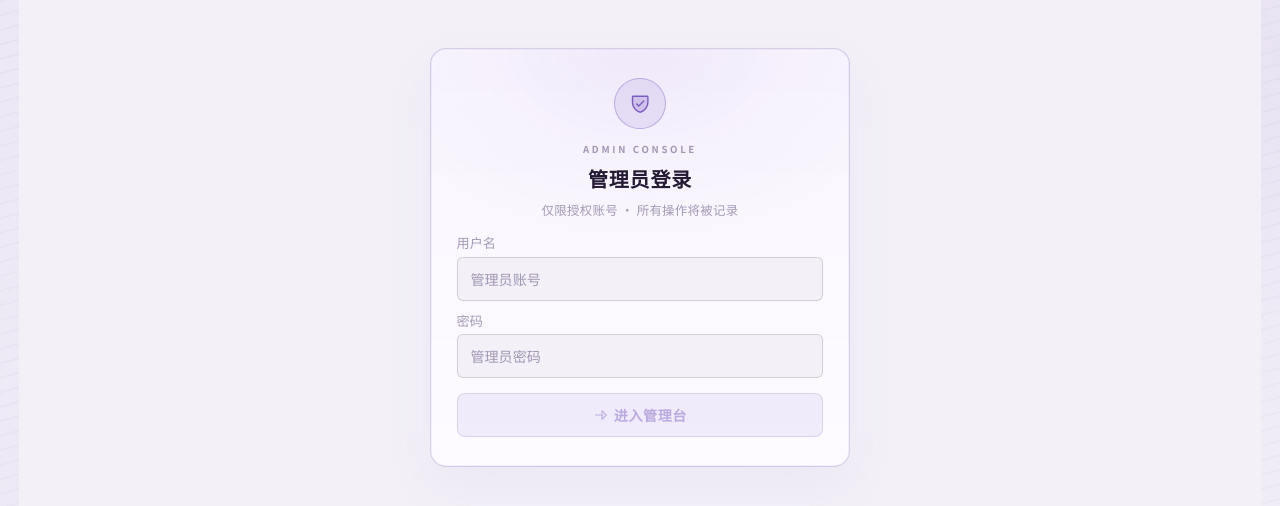
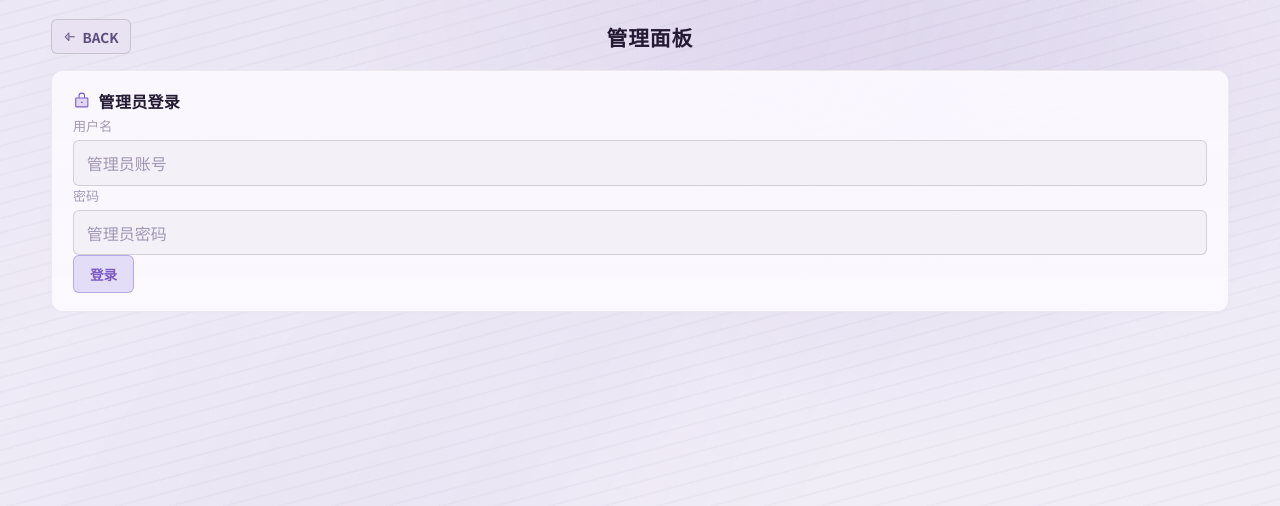
Before and after one commit to BillBlueInnit/Phrolova, a Vue app in the folder apps/client/: page /admin in a window 1280 px wide. Shown: the top 506 px of the page. Built offline with nearby package versions, Linux system fonts and the light colour scheme.

Commit message:
refactor: simplify admin authentication logic and improve login page layout

```diff
--- a/apps/client/src/components/admin/AdminShell.vue
+++ b/apps/client/src/components/admin/AdminShell.vue
@@ -1,23 +1,10 @@
 <script setup lang="ts">
-import { onMounted } from "vue";
 import { useRouter, useRoute } from "vue-router";
-import { Icon } from "@iconify/vue";
 import { useAdmin } from "@/composables/useAdmin";
-import { apiPath, requestJson } from "@/utils/http";
 
 const router = useRouter();
 const route = useRoute();
-const { doLogout, clearToken, adminToken } = useAdmin();
-
-onMounted(async () => {
-  if (!adminToken.value) { router.replace({ name: "admin-login" }); return; }
-  try {
-    await requestJson(apiPath("/admin/logs"), { headers: { "X-Admin-Token": adminToken.value } });
-  } catch {
-    clearToken();
-    router.replace({ name: "admin-login" });
-  }
-});
+const { doLogout } = useAdmin();
 
 const tabs = [
   { key: "diff", label: "对比同步", icon: "ph:git-diff-duotone", to: "/admin/diff" },
--- a/apps/client/src/composables/useAdmin.ts
+++ b/apps/client/src/composables/useAdmin.ts
@@ -1,53 +1,14 @@
-import { reactive, shallowRef } from "vue";
 import { apiPath, requestJson } from "@/utils/http";
 
-const adminToken = shallowRef(localStorage.getItem("admin_token") || "");
-const authLoading = shallowRef(false);
-const authError = shallowRef("");
-const loginForm = reactive({ username: "", password: "" });
+export function useAdmin() {
+  function adminHeaders(): Record<string, string> {
+    return { "X-Admin-Token": localStorage.getItem("admin_token") || "" };
+  }
 
-function setToken(t: string) { adminToken.value = t; localStorage.setItem("admin_token", t); }
-function clearToken() { adminToken.value = ""; localStorage.removeItem("admin_token"); }
+  function doLogout() {
+    requestJson(apiPath("/admin/logout"), { method: "POST", headers: adminHeaders() }).catch(() => {});
+    localStorage.removeItem("admin_token");
+  }
 
-async function doLogin() {
-  authLoading.value = true; authError.value = "";
-  try {
-    const data = await requestJson<{ status: string; token?: string; message?: string }>(
-      apiPath("/admin/login"), { method: "POST", body: JSON.stringify({ username: loginForm.username.trim(), password: loginForm.password }) },
-    );
-    if (data.status === "success" && data.token) {
-      setToken(data.token);
-      loginForm.username = "";
-      loginForm.password = "";
-    } else {
-      authError.value = data.message || "登录失败";
-    }
-  } catch (e) {
-    authError.value = e instanceof Error ? e.message : "登录请求失败";
-  } finally {
-    authLoading.value = false;
-  }
+  return { adminHeaders, doLogout };
 }
-
-function doLogout() {
-  requestJson(apiPath("/admin/logout"), { method: "POST", headers: { "X-Admin-Token": adminToken.value } }).catch(() => {});
-  clearToken();
-}
-
-function adminHeaders(): Record<string, string> {
-  return { "X-Admin-Token": adminToken.value };
-}
-
-export function useAdmin() {
-  return {
-    adminToken,
-    authLoading,
-    authError,
-    loginForm,
-    doLogin,
-    doLogout,
-    adminHeaders,
-    setToken,
-    clearToken,
-  };
-}
--- a/apps/client/src/pages/AdminLoginPage.vue
+++ b/apps/client/src/pages/AdminLoginPage.vue
@@ -1,34 +1,47 @@
 <script setup lang="ts">
-import { watch } from "vue";
-import { useRouter } from "vue-router";
-import { Icon } from "@iconify/vue";
-import { useAdmin } from "@/composables/useAdmin";
+import { reactive, shallowRef } from "vue";
+import { useRouter, useRoute } from "vue-router";
+import { apiPath, requestJson } from "@/utils/http";
 
 const router = useRouter();
-const { adminToken, authLoading, authError, loginForm, doLogin } = useAdmin();
+const route = useRoute();
+const authLoading = shallowRef(false);
+const authError = shallowRef("");
+const loginForm = reactive({ username: "", password: "" });
 
-watch(adminToken, (v) => {
-  if (v) router.replace({ name: "admin-diff" });
-});
+// Already logged in → skip login
+if (localStorage.getItem("admin_token")) {
+  router.replace((route.query.redirect as string) || "/admin/diff");
+}
+
+async function doLogin() {
+  authLoading.value = true; authError.value = "";
+  try {
+    const data = await requestJson<{ status: string; token?: string; message?: string }>(
+      apiPath("/admin/login"), { method: "POST", body: JSON.stringify({ username: loginForm.username.trim(), password: loginForm.password }) },
+    );
+    if (data.status === "success" && data.token) {
+      localStorage.setItem("admin_token", data.token);
+      router.replace((route.query.redirect as string) || "/admin/diff");
+    } else { authError.value = data.message || "登录失败"; }
+  } catch (e) { authError.value = e instanceof Error ? e.message : "登录请求失败"; }
+  finally { authLoading.value = false; }
+}
 </script>
 
 <template>
-  <div class="ad-login-page">
-    <section class="ad-login-card">
-      <div class="ad-login-glyph"><Icon icon="ph:shield-check-duotone" /></div>
-      <p class="ad-login-kicker">ADMIN CONSOLE</p>
-      <h2 class="ad-login-title">管理员登录</h2>
-      <p class="ad-login-sub">仅限授权账号 · 所有操作将被记录</p>
-      <div v-if="authError" class="ad-error">{{ authError }}</div>
-      <form class="ad-login-form" @submit.prevent="doLogin">
-        <label class="form-field"><span class="form-label">用户名</span><input v-model="loginForm.username" class="form-input" type="text" placeholder="管理员账号" autocomplete="username"/></label>
-        <label class="form-field"><span class="form-label">密码</span><input v-model="loginForm.password" class="form-input" type="password" placeholder="管理员密码" autocomplete="current-password" @keyup.enter="doLogin"/></label>
-        <button class="btn ad-login-btn" type="submit" :disabled="authLoading || !loginForm.username || !loginForm.password">
-          <Icon v-if="authLoading" icon="ph:spinner-gap-bold-duotone" class="btn-icon ph-spin"/>
-          <Icon v-else icon="ph:arrow-right-duotone" class="btn-icon"/>
-          {{ authLoading ? "登录中..." : "进入管理台" }}
-        </button>
-      </form>
-    </section>
-  </div>
+<div class="ad-page">
+<header class="ad-top">
+  <button class="back-btn" @click="router.push('/')"><Icon icon="ph:arrow-left-duotone"/> BACK</button>
+  <h1 class="ad-title">管理面板</h1>
+  <div class="ad-top-right"/>
+</header>
+<section class="ad-card">
+  <h2 class="ad-card-title"><Icon icon="ph:lock-duotone" class="ad-card-icon"/> 管理员登录</h2>
+  <div v-if="authError" class="ad-error">{{ authError }}</div>
+  <label class="form-field"><span class="form-label">用户名</span><input v-model="loginForm.username" class="form-input" type="text" placeholder="管理员账号"/></label>
+  <label class="form-field"><span class="form-label">密码</span><input v-model="loginForm.password" class="form-input" type="password" placeholder="管理员密码" @keyup.enter="doLogin"/></label>
+  <button class="btn" :disabled="authLoading" @click="doLogin">{{ authLoading?'登录中...':'登录' }}</button>
+</section>
+</div>
 </template>
```
